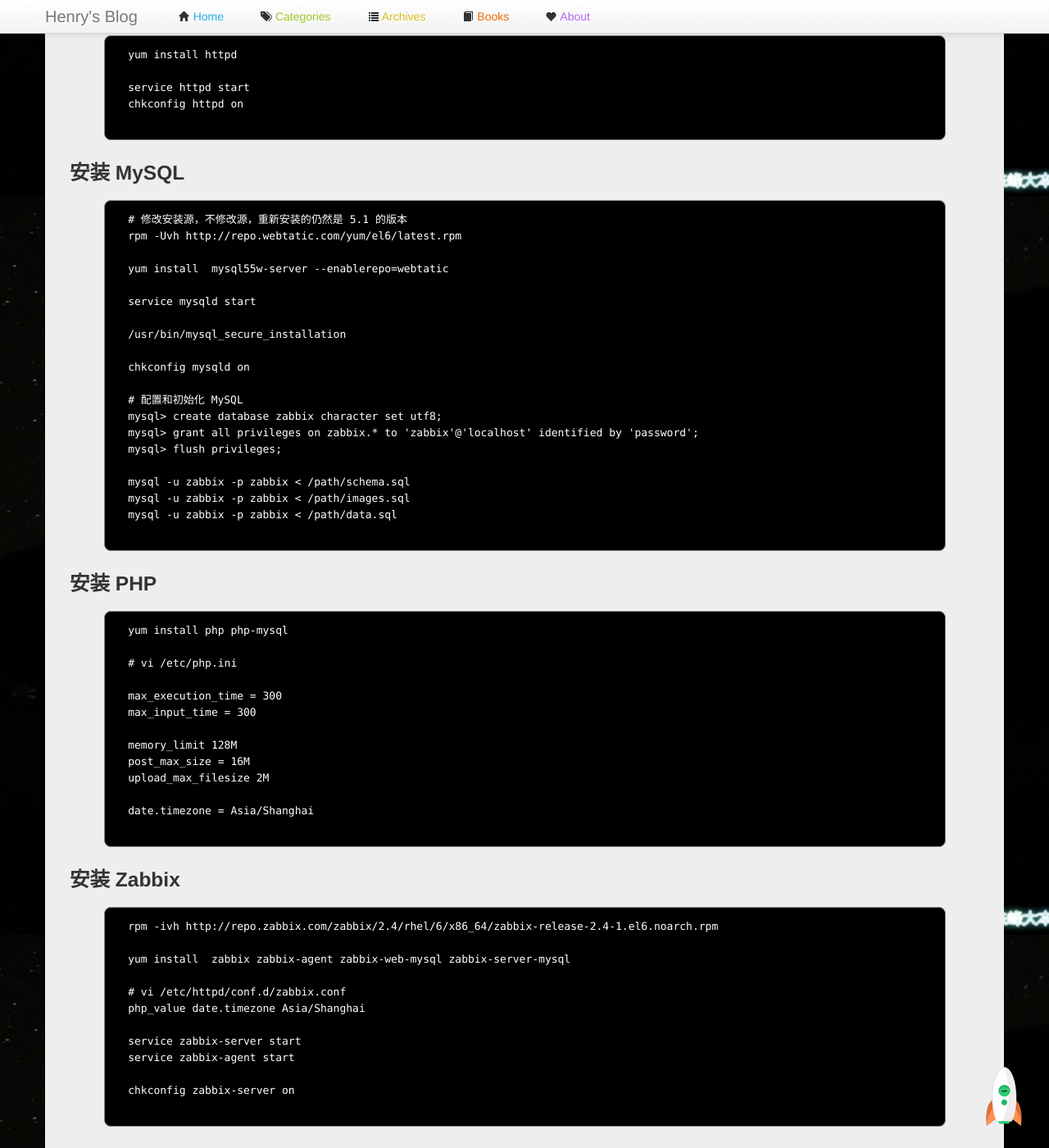
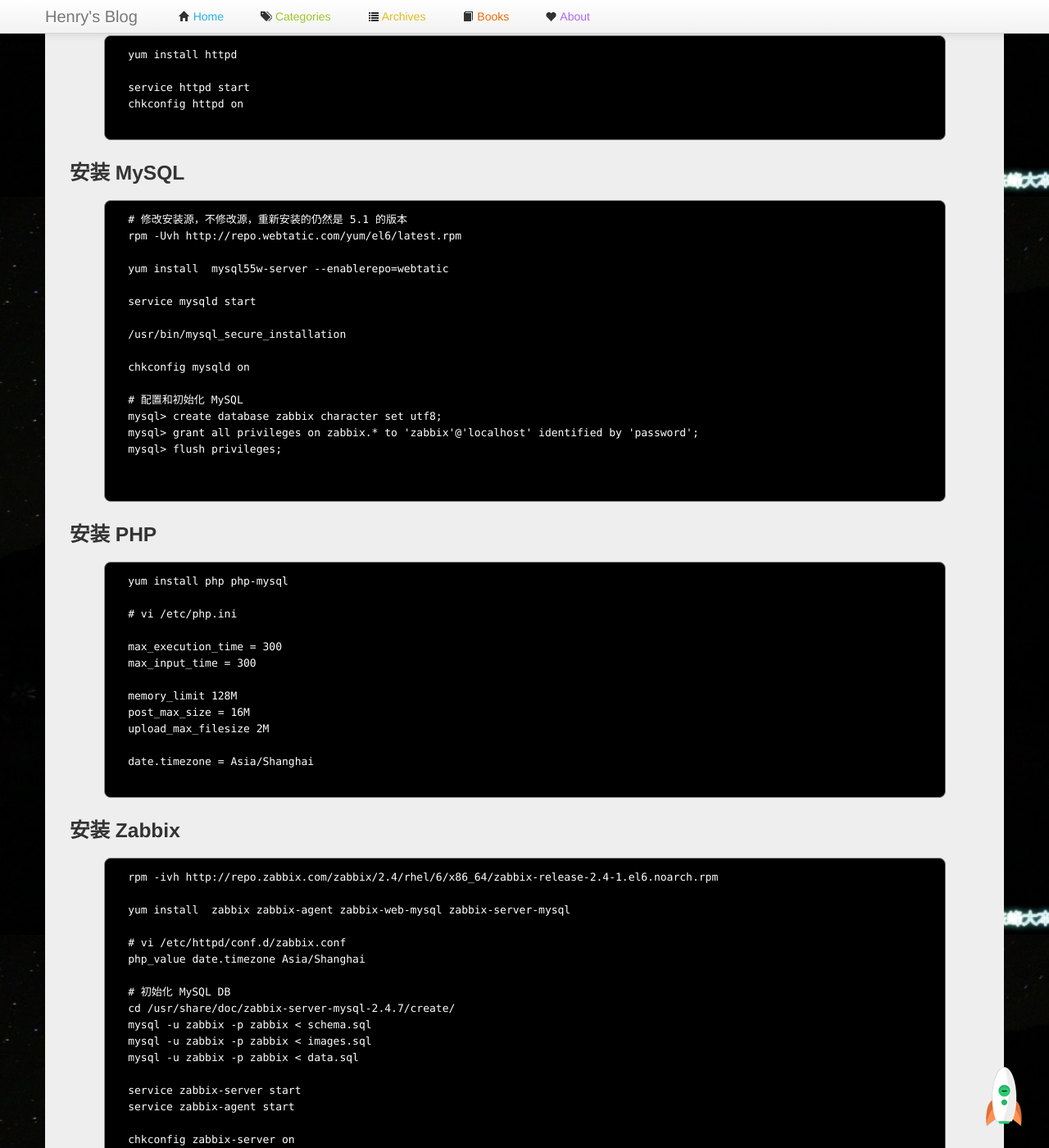
Before and after one commit to manageyp/manageyp.github.com, a Jekyll site: the page built from _posts/2015-11-26-how-to-install-zabbix-2.4-on-centos-6.5.html, in a window 1280 px wide and 1400 px high, scrolled down 660 px. Shown: the whole window at 82% size. Built offline with Jekyll 4.4.1, drawn with Linux system fonts in a browser that asks for light colours; comment, search, counter and statistics services are not loaded; some of the changed text lies outside the part shown.

Commit message:
[Change] how-to-install-zabbix-2.4-on-centos-6.5

```diff
--- a/_posts/2015-11-26-how-to-install-zabbix-2.4-on-centos-6.5.html
+++ b/_posts/2015-11-26-how-to-install-zabbix-2.4-on-centos-6.5.html
@@ -65,12 +65,8 @@ Zabbix server 可以单独监视远程服务器的服务状态；同时也可以
   mysql> grant all privileges on zabbix.* to 'zabbix'@'localhost' identified by 'password';
   mysql> flush privileges;
 
-  mysql -u zabbix -p zabbix < /path/schema.sql
-  mysql -u zabbix -p zabbix < /path/images.sql
-  mysql -u zabbix -p zabbix < /path/data.sql
   </pre>
 </p>
-
 
 
 <h3>安装 PHP</h3>
@@ -101,6 +97,12 @@ Zabbix server 可以单独监视远程服务器的服务状态；同时也可以
 
   # vi /etc/httpd/conf.d/zabbix.conf
   php_value date.timezone Asia/Shanghai
+
+  # 初始化 MySQL DB
+  cd /usr/share/doc/zabbix-server-mysql-2.4.7/create/
+  mysql -u zabbix -p zabbix < schema.sql
+  mysql -u zabbix -p zabbix < images.sql
+  mysql -u zabbix -p zabbix < data.sql
 
   service zabbix-server start
   service zabbix-agent start
```
